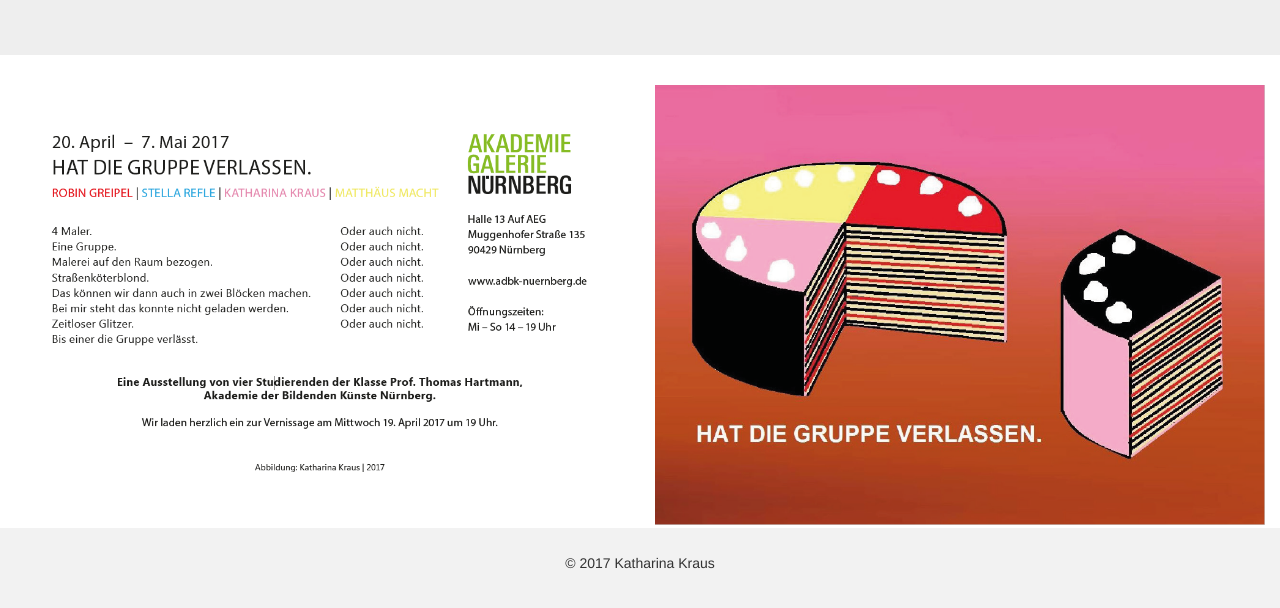
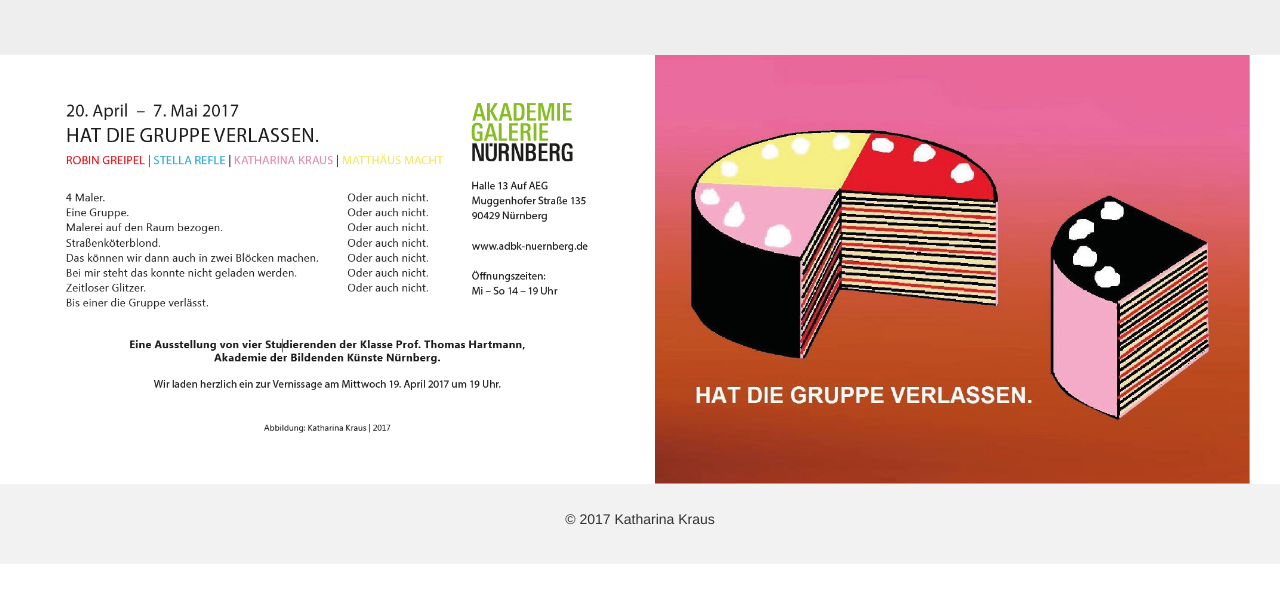
Before and after one commit to juKraus/juKraus.github.io, a plain HTML site: page news.html in a window 1280 px wide. Shown: the part 192-800 px from the top of the page. Drawn offline with nearby package versions, Linux system fonts and the light colour scheme.

Commit message:
news remove margin fix footer float

```diff
--- a/news.html
+++ b/news.html
@@ -14,14 +14,25 @@
 
     /* Add a gray background color and some padding to the footer */
     footer {
-	  position: absolute;
-      bottom: 0;
+	  position: relative;
       width: 100%;
       /* Set the fixed height of the footer here */
-	  height: 80px;
+	  <!--normally 80px-->
+	  height: 70px;
       background-color: #f2f2f2;
       padding: 25px;
-    }
+    }#
+	.col-centered{
+	float: none;
+	margin: 0 auto;
+	}
+
+	.padding0 {
+	padding:0px !important
+	}
+    .margin0{
+	margin:0px; !important
+	}
   </style>
 </head>
 <body>
@@ -34,7 +45,7 @@
         <span class="icon-bar"></span>
         <span class="icon-bar"></span>
       </button>
-      <!--<a class="navbar-brand" href="#">Katharina Kraus</a>-->
+
     </div>
     <div class="collapse navbar-collapse" id="myNavbar">
       <ul class="nav navbar-nav">
@@ -48,15 +59,15 @@
   </div>
 </nav>
 
-<div class="jumbotron">
+<div class="jumbotron margin0" style="line-height:0px;">
   <div class="container text-center">
     <h1>Aktuell</h1>
   </div>
 </div>
 
-<div class="container-fluid bg-3 text-center">
-  <div class="row">
-      <div class="col-sm-6">
+<div class="container-fluid bg-3 text-center margin0" style="line-height:0px;">
+  <div class="row margin0" style="line-height:0px;">
+      <div class="col-sm-6 margin0" style="line-height:0px;">
       <img src="images/Ausstellung1.PNG" class="img-responsive" style="width:100%" alt="Image">
     </div>
     <div class="col-sm-6">
```
Also changed, not shown: index.html (+6 -6 lines).
